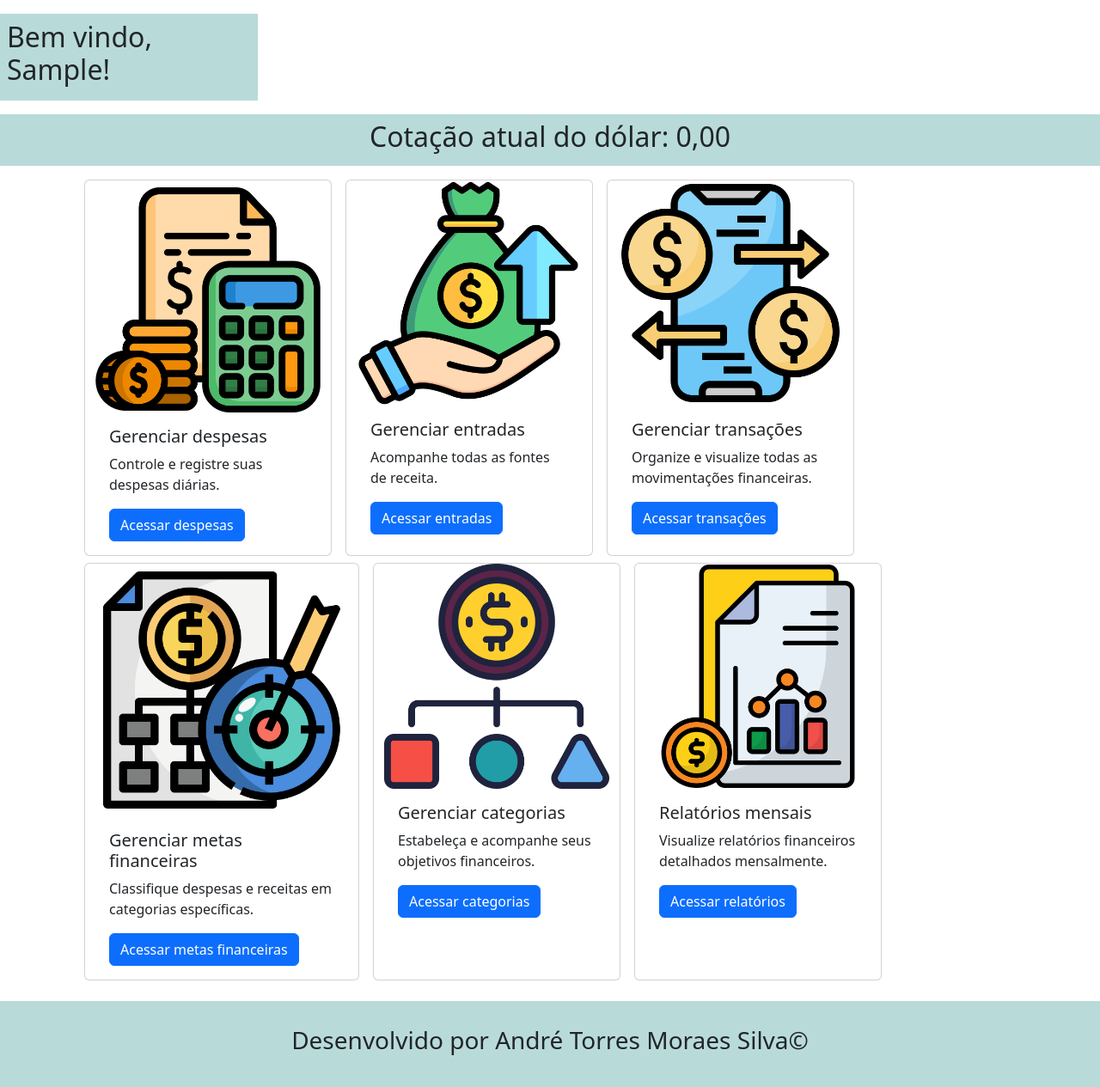
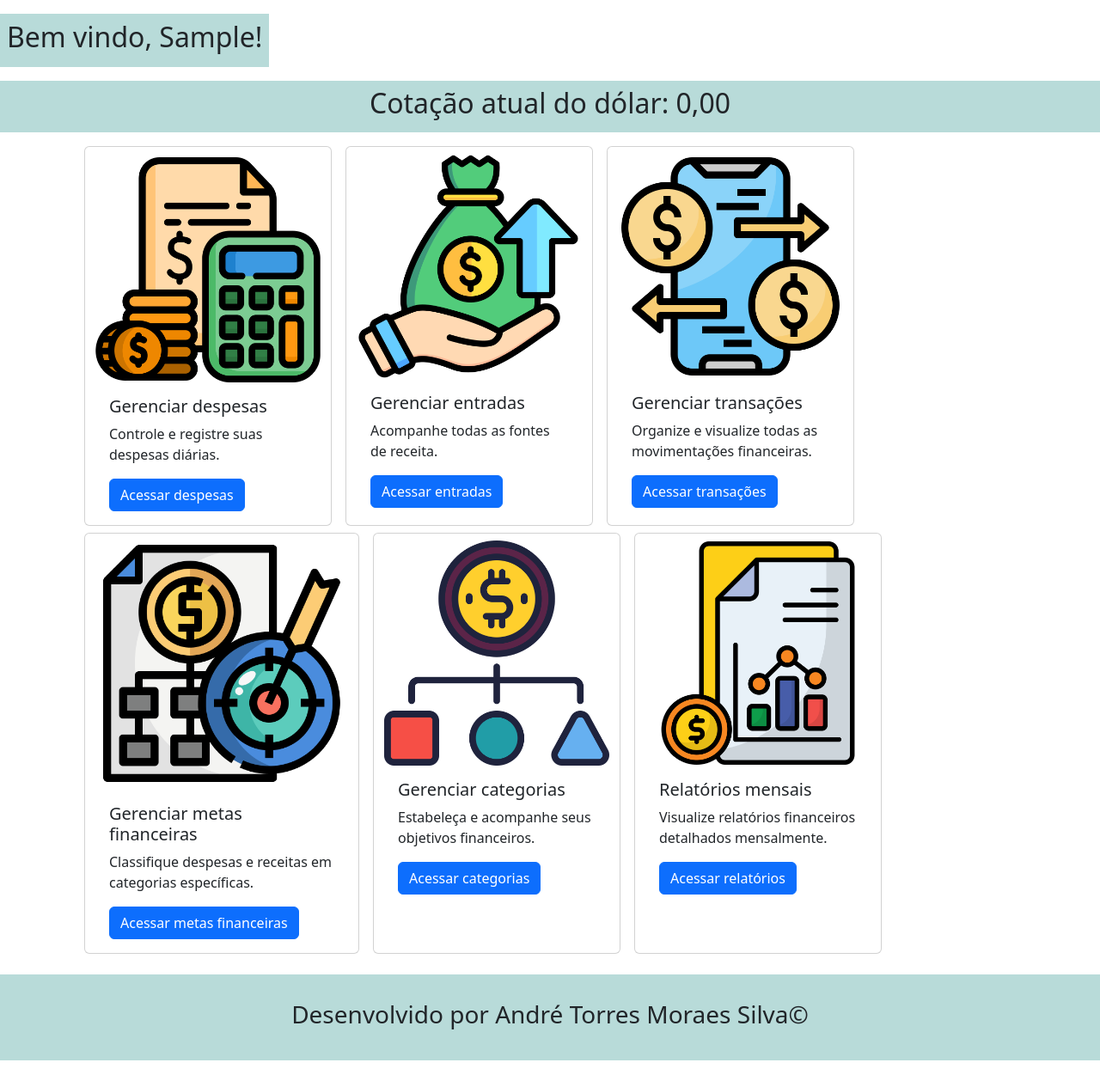
Before and after one commit to Andre-Torres21/moneymate, a Django app: page / in a window 1280 px wide. Shown: the part 190-1455 px from the top of the page at 86% size. After the commit the page ends 1424 px from the top, so only its background shows below. Run offline with Django 5.2, Linux system fonts and the light colour scheme; the visitor is signed in with stand-in values (Sample User, id 1); data that the repository does not hold is empty.

Commit message:
Alterações no front-end

```diff
--- a/app/templates/app/base.html
+++ b/app/templates/app/base.html
@@ -11,6 +11,7 @@
     </head>
     <body style="height: 100vh;">
         <header class="d-flex flex-column justify-content-center align-items-center">
+            {% block account_buttons %}
                 <div class="d-flex align-items-center justify-content-end" style="gap: 10px; height: 70px; width: 100%;">
                     <a href="" class="btn btn-primary btn-lg">Meu perfil</a>
                     <form action="{% url 'logout' %}" method="post" class="me-1">
@@ -19,6 +20,7 @@
                     </form>
                 </div>
                 <div class="container-fluid bg-light" style="height: 20px;"></div>
+            {% endblock %}
 
                 <div class="d-flex justify-content-center align-items-center" style="height: 100px; width: 100%;">
                     <h1>Money Mate - Gerenciador de finanças</h1>
@@ -43,7 +45,7 @@
 
             {% block form %}
                 <h3 class="text-center mt-3">{% block form_title %}{% endblock %}</h3>
-                <form method="post" class="{% block form_classes %}{% endblock %}">
+                <form method="post" class="{% block form_classes %}{% endblock %}" style="{% block style %}{% endblock %}">
                         {% csrf_token %}
                         {% for form_field in form %}
                             <div class="col">
@@ -69,7 +71,7 @@
                                 {% endfor %}
                             </div>
                             {% endfor %}
-                        <div class="col-12">
+                            <div style="margin-top: 6px;">
                                 <input type="submit" class="btn btn-primary" value="{% block form_submit %}{% endblock %}">
                             </div>
                         </form>
--- a/app/templates/app/cadastro.html
+++ b/app/templates/app/cadastro.html
@@ -1,6 +1,11 @@
 {% extends 'app/base.html' %}
 
 {% block title %}Cadastro{% endblock %}
+
+{% block account_buttons %}
+    {% comment %}
+    {% endcomment %}
+{% endblock %}
 
 {% block form_title %}Cadastro{% endblock %}
 
--- a/app/templates/app/categorias.html
+++ b/app/templates/app/categorias.html
@@ -21,7 +21,8 @@
     </tr>
 {% endblock %}
 
-{% block form_classes %}row row-cols-lg-auto g-3 align-items-center justify-content-center{% endblock %}
+{% block form_classes %}row row-cols-lg-auto g-4 align-items-center justify-content-center mt-1 {% endblock %}
+{% block style %}width: 100%;{% endblock %}
 
 {% block form_submit %}Filtrar{% endblock %}
 
--- a/app/templates/app/despesas.html
+++ b/app/templates/app/despesas.html
@@ -28,7 +28,8 @@
     </tr>
 {% endblock %}
 
-{% block form_classes %}row row-cols-lg-auto g-3 align-items-center justify-content-center{% endblock %}
+{% block form_classes %}row row-cols-lg-auto g-4 align-items-center justify-content-center mt-1{% endblock %}
+{% block style %}width: 100%;{% endblock %}
 
 {% block form_submit %}Filtrar{% endblock %}
 
--- a/app/templates/app/entradas.html
+++ b/app/templates/app/entradas.html
@@ -28,7 +28,8 @@
     </tr>
 {% endblock %}
 
-{% block form_classes %}row row-cols-lg-auto g-3 align-items-center justify-content-center{% endblock %}
+{% block form_classes %}row row-cols-lg-auto g-4 align-items-center justify-content-center mt-1{% endblock %}
+{% block style %}width: 100%;{% endblock %}
 
 {% block form_submit %}Filtrar{% endblock %}
 
--- a/app/templates/app/index.html
+++ b/app/templates/app/index.html
@@ -10,7 +10,7 @@
 {% endblock %}
 
 {% block index %}
-    <div class="mt-3 px-2 py-2 greeting-card" style="width: 300px;">
+    <div class="mt-3 px-2 py-2 greeting-card" style="width: fit-content;">
         <h2>Bem vindo, {{request.user.first_name}}!</h2>
     </div>
     <div class="my-3  dollar-exchange-rate d-flex justify-content-center align-items-center" style="height: 60px;">
@@ -19,7 +19,7 @@
 
     <div class="container mb-3">
         <div class="row ms-3">
-            <div class="card me-3 mb-2" style="width: 18rem;">
+            <div class="card me-3 mb-2 pt-1" style="width: 18rem;">
                 <img src="{% static 'despesa.png' %}" alt="" class="card-img-top mt-2">
                 <div class="card-body">
                     <h5 class="card-title">Gerenciar despesas</h5>
@@ -27,7 +27,7 @@
                     <a href="{% url 'despesas' %}" class="btn btn-primary">Acessar despesas</a>
                 </div>
             </div>
-            <div class="card me-3 mb-2" style="width: 18rem;">
+            <div class="card me-3 mb-2 pt-2" style="width: 18rem;">
                 <img src="{% static 'entrada.png' %}" alt="" class="card-img-top">
                 <div class="card-body">
                     <h5 class="card-title">Gerenciar entradas</h5>
@@ -35,7 +35,7 @@
                     <a href="{% url 'entradas' %}" class="btn btn-primary">Acessar entradas</a>
                 </div>
             </div>
-            <div class="card me-3 mb-2" style="width: 18rem;">
+            <div class="card me-3 mb-2 pt-2" style="width: 18rem;">
                 <img src="{% static 'transacao.png' %}" alt="" class="card-img-top">
                 <div class="card-body">
                     <h5 class="card-title">Gerenciar transações</h5>
@@ -43,7 +43,7 @@
                     <a href="{% url 'transacoes' %}" class="btn btn-primary">Acessar transações</a>
                 </div>
             </div>
-            <div class="card me-3 mb-2" style="width: 20rem;">
+            <div class="card me-3 mb-2 pt-1" style="width: 20rem;">
                 <img src="{% static 'meta.png' %}" alt="" class="card-img-top">
                 <div class="card-body">
                     <h5 class="card-title">Gerenciar metas financeiras</h5>
@@ -51,7 +51,7 @@
                     <a href="{% url 'metas_financeiras' %}" class="btn btn-primary">Acessar metas financeiras</a>
                 </div>
             </div>
-            <div class="card me-3 mb-2" style="width: 18rem;">
+            <div class="card me-3 mb-2 pt-2" style="width: 18rem;">
                 <img src="{% static 'categoria.png' %}" alt="" class="card-img-top">
                 <div class="card-body">
                     <h5 class="card-title">Gerenciar categorias</h5>
@@ -59,7 +59,7 @@
                     <a href="{% url 'categorias' %}" class="btn btn-primary">Acessar categorias</a>
                 </div>
             </div>
-            <div class="card me-3 mb-2" style="width: 18rem;">
+            <div class="card me-3 mb-2 pt-2" style="width: 18rem;">
                 <img src="{% static 'relatorio.png' %}" alt="" class="card-img-top">
                 <div class="card-body">
                     <h5 class="card-title">Relatórios mensais</h5>
--- a/app/templates/app/login.html
+++ b/app/templates/app/login.html
@@ -1,6 +1,11 @@
 {% extends 'app/base.html' %}
 
 {% block title %}Login{% endblock %}
+
+{% block account_buttons %}
+    {% comment %}
+    {% endcomment %}
+{% endblock %}
 
 {% block form_title %}Login{% endblock %}
 
--- a/app/templates/app/metas_financeiras.html
+++ b/app/templates/app/metas_financeiras.html
@@ -32,7 +32,8 @@
     </tr>
 {% endblock %}
 
-{% block form_classes %}row row-cols-lg-auto g-3 align-items-center justify-content-center{% endblock %}
+{% block form_classes %}row row-cols-lg-auto g-4 align-items-center justify-content-center mt-1{% endblock %}
+{% block style %}width: 100%;{% endblock %}
 
 {% block form_submit %}Filtrar{% endblock %}
 
--- a/app/templates/app/transacoes.html
+++ b/app/templates/app/transacoes.html
@@ -28,7 +28,8 @@
     </tr>
 {% endblock %}
 
-{% block form_classes %}row row-cols-lg-auto g-3 align-items-center justify-content-center{% endblock %}
+{% block form_classes %}row row-cols-lg-auto g-4 align-items-center justify-content-center mt-1 {% endblock %}
+{% block style %}width: 100%;{% endblock %}
 
 {% block form_submit %}Filtrar{% endblock %}
 
--- a/config/settings.py
+++ b/config/settings.py
@@ -80,7 +80,7 @@ DATABASES = {
         'ENGINE': 'django.db.backends.postgresql',
         'NAME': 'moneymate',
         'USER': 'postgres',
-        'PASSWORD': '123456',
+        'PASSWORD': 'power21A',
         'HOST': 'localhost',
         'PORT': '5432',
     }
```
Also changed, not shown: app/templates/app/categoria_confirm_delete.html (deleted, +0 -11 lines). Lines whose indentation alone changed are shown as unchanged.
